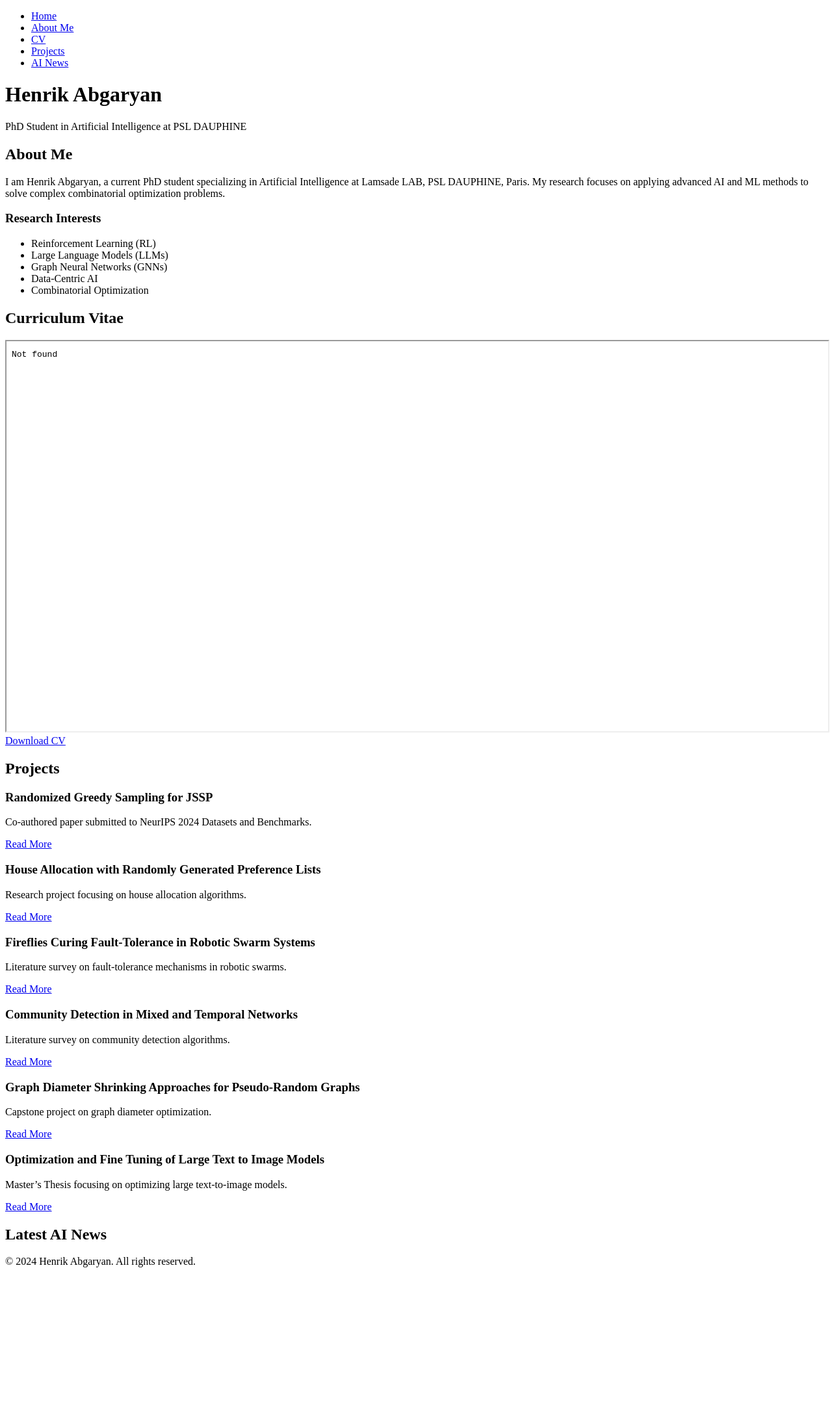
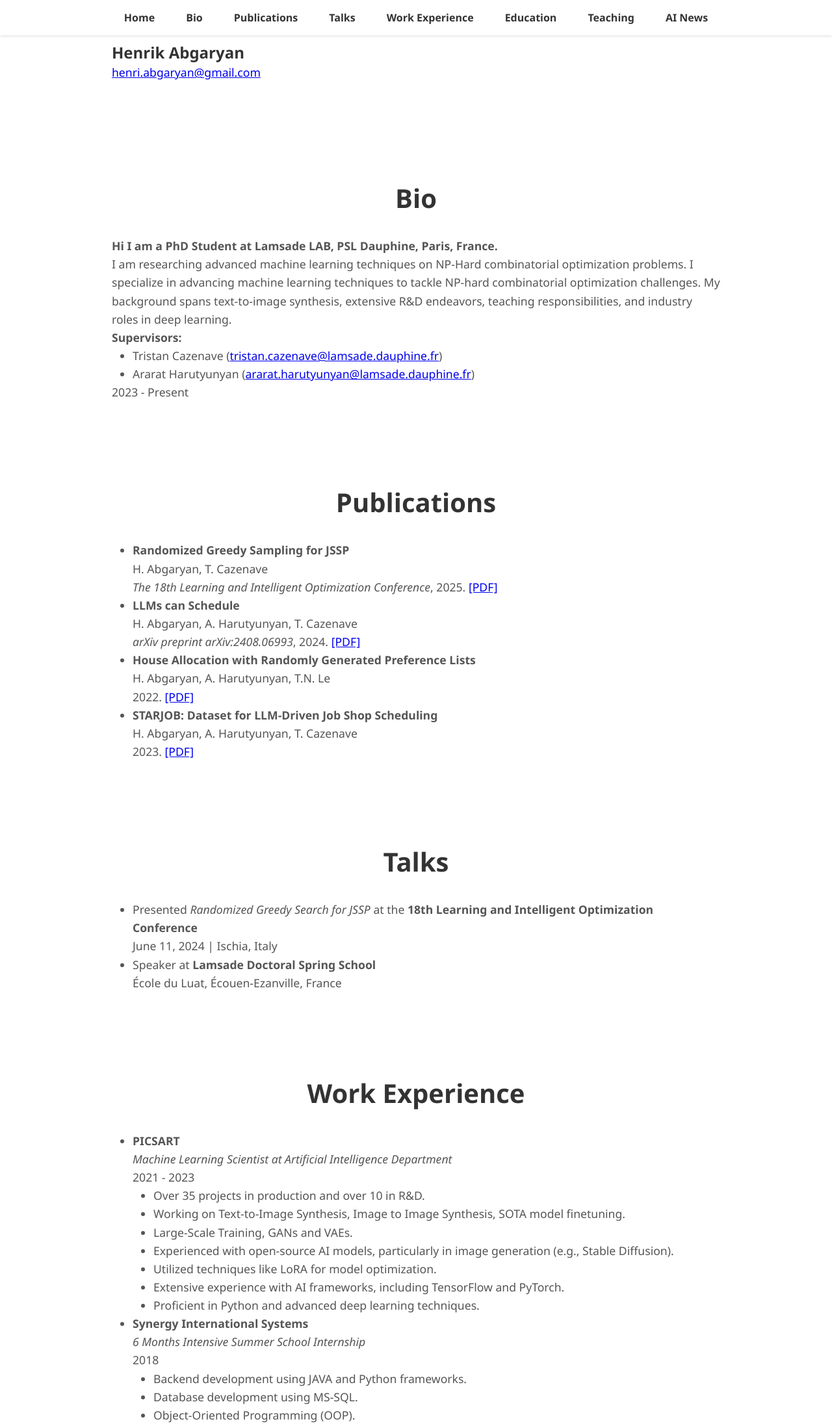
Before and after one commit to Henryabgaryan/Henryabgaryan.github.io, a plain HTML site: page index.html in a window 1280 px wide. Shown: the top 2194 px of the page at 65% size. Before the commit the page ends 1966 px from the top, so only its background shows below. Drawn offline with Linux system fonts and the light colour scheme.

Commit message:
Update index.html

```diff
--- a/index.html
+++ b/index.html
@@ -1,110 +1,220 @@
 <!DOCTYPE html>
 <html lang="en">
 <head>
-    <meta charset="UTF-8">
-    <meta name="viewport" content="width=device-width, initial-scale=1.0">
-    <title>Henrik Abgaryan - PhD in AI</title>
-    <link rel="stylesheet" href="styles.css">
+  <meta charset="UTF-8" />
+  <meta name="viewport" content="width=device-width, initial-scale=1.0"/>
+  <title>Henrik Abgaryan</title>
+
+  <!-- Preconnect & dns-prefetch for AllOrigins (slightly faster fetch) -->
+  <link rel="preconnect" href="https://api.allorigins.win" />
+  <link rel="dns-prefetch" href="https://api.allorigins.win" />
+
+  <link rel="stylesheet" href="style.css" />
 </head>
-<body>
-    <!-- Navigation -->
-    <nav>
+<body class="dark-mode">
+  <nav class="navbar">
     <ul>
-            <li><a href="#landing">Home</a></li>
-            <li><a href="#about">About Me</a></li>
-            <li><a href="#cv">CV</a></li>
-            <li><a href="#projects">Projects</a></li>
-            <li><a href="#news">AI News</a></li>
+      <li><a href="#home" class="active">Home</a></li>
+      <li><a href="#bio">Bio</a></li>
+      <li><a href="#publications">Publications</a></li>
+      <li><a href="#talks">Talks</a></li>
+      <li><a href="#work">Work Experience</a></li>
+      <li><a href="#education">Education</a></li>
+      <li><a href="#teaching">Teaching</a></li>
+      <li><a href="#ai-news">AI News</a></li>
     </ul>
   </nav>
 
-    <!-- Landing Page -->
-    <header id="landing">
-        <div class="overlay"></div>
-        <div class="content">
+  <!-- Star/Fog background (optional) -->
+  <div class="space-scene">
+    <div id="star-container"></div>
+    <div class="fog-layer fog-layer-1"></div>
+    <div class="fog-layer fog-layer-2"></div>
+    <div class="fog-layer fog-layer-3"></div>
+  </div>
+
+  <main>
+    <!-- HOME -->
+    <section id="home" class="fade-in">
+      <div id="siri-bubble-container">
+        <div id="siri-bubble"></div>
+      </div>
+
+      <div class="home-content">
         <h1>Henrik Abgaryan</h1>
-            <p>PhD Student in Artificial Intelligence at PSL DAUPHINE</p>
+        <p><a href="mailto:henri.abgaryan@gmail.com">henri.abgaryan@gmail.com</a></p>
+        <!-- Container for the typed quote -->
+        <p id="quote" style="margin-top: 1.5rem; font-style: italic;"></p>
       </div>
-    </header>
+    </section>
 
-    <!-- About Me Section -->
-    <section id="about">
-        <h2>About Me</h2>
-        <p>
-            I am Henrik Abgaryan, a current PhD student specializing in Artificial Intelligence at Lamsade LAB, PSL DAUPHINE, Paris. My research focuses on applying advanced AI and ML methods to solve complex combinatorial optimization problems.
-        </p>
-        <h3>Research Interests</h3>
+    <!-- BIO -->
+    <section id="bio" class="fade-in">
+      <h2>Bio</h2>
+      <p><strong>Hi I am a PhD Student at Lamsade LAB, PSL Dauphine, Paris, France.</strong></p>
+      <p> I am researching advanced machine learning techniques on NP-Hard combinatorial optimization problems. I specialize in advancing machine learning techniques to tackle NP-hard combinatorial optimization challenges. My background spans text-to-image synthesis, extensive R&D endeavors, teaching responsibilities, and industry roles in deep learning.</p>
+      <p><strong>Supervisors:</strong></p>
       <ul>
-            <li>Reinforcement Learning (RL)</li>
-            <li>Large Language Models (LLMs)</li>
-            <li>Graph Neural Networks (GNNs)</li>
-            <li>Data-Centric AI</li>
-            <li>Combinatorial Optimization</li>
+        <li>Tristan Cazenave (<a href="mailto:tristan.cazenave@lamsade.dauphine.fr">tristan.cazenave@lamsade.dauphine.fr</a>)</li>
+        <li>Ararat Harutyunyan (<a href="mailto:ararat.harutyunyan@lamsade.dauphine.fr">ararat.harutyunyan@lamsade.dauphine.fr</a>)</li>
+      </ul>
+      <p>2023 - Present</p>
+    </section>
+
+    <!-- PUBLICATIONS -->
+    <section id="publications" class="fade-in">
+      <h2>Publications</h2>
+      <ul>
+        <li>
+          <strong>Randomized Greedy Sampling for JSSP</strong><br />
+          H. Abgaryan, T. Cazenave<br />
+          <em>The 18th Learning and Intelligent Optimization Conference</em>, 2025.
+          <a href="https://link.springer.com/book/9783031756221" target="_blank">[PDF]</a>
+        </li>
+        <li>
+          <strong>LLMs can Schedule</strong><br />
+          H. Abgaryan, A. Harutyunyan, T. Cazenave<br />
+          <em>arXiv preprint arXiv:2408.06993</em>, 2024.
+          <a href="https://arxiv.org/pdf/2408.06993" target="_blank">[PDF]</a>
+        </li>
+        <li>
+          <strong>House Allocation with Randomly Generated Preference Lists</strong><br />
+          H. Abgaryan, A. Harutyunyan, T.N. Le<br />
+          2022.
+          <a
+            href="https://hal.science/hal-03779779v1/file/House_allocation_with_random_lists_with_Spring_Questions_and_conflict_of_interest.pdf"
+            target="_blank"
+            >[PDF]</a
+          >
+        </li>
+        <li>
+          <strong>STARJOB: Dataset for LLM-Driven Job Shop Scheduling</strong><br />
+          H. Abgaryan, A. Harutyunyan, T. Cazenave<br />
+          2023.
+          <a href="https://openreview.net/pdf?id=z4Ho599uOL" target="_blank">[PDF]</a>
+        </li>
       </ul>
     </section>
 
-    <!-- CV Section -->
-    <section id="cv">
-        <h2>Curriculum Vitae</h2>
-        <iframe src="CV_Henrik_Abgaryan.pdf" width="100%" height="600px"></iframe>
-        <a href="CV_Henrik_Abgaryan.pdf" download class="download-btn">Download CV</a>
+    <!-- TALKS -->
+    <section id="talks" class="fade-in">
+      <h2>Talks</h2>
+      <ul>
+        <li>
+          Presented <em>Randomized Greedy Search for JSSP</em> at the
+          <strong>18th Learning and Intelligent Optimization Conference</strong><br />
+          June 11, 2024 | Ischia, Italy
+        </li>
+        <li>
+          Speaker at <strong>Lamsade Doctoral Spring School</strong><br />
+          École du Luat, Écouen-Ezanville, France
+        </li>
+      </ul>
     </section>
 
-    <!-- Projects Section -->
-    <section id="projects">
-        <h2>Projects</h2>
-        <div class="project-list">
-            <!-- Example Project -->
-            <div class="project-item">
-                <h3>Randomized Greedy Sampling for JSSP</h3>
-                <p>Co-authored paper submitted to NeurIPS 2024 Datasets and Benchmarks.</p>
-                <a href="#" target="_blank">Read More</a>
-            </div>
-            <!-- Add more projects similarly -->
-            <div class="project-item">
-                <h3>House Allocation with Randomly Generated Preference Lists</h3>
-                <p>Research project focusing on house allocation algorithms.</p>
-                <a href="#" target="_blank">Read More</a>
-            </div>
-            <div class="project-item">
-                <h3>Fireflies Curing Fault-Tolerance in Robotic Swarm Systems</h3>
-                <p>Literature survey on fault-tolerance mechanisms in robotic swarms.</p>
-                <a href="#" target="_blank">Read More</a>
-            </div>
-            <div class="project-item">
-                <h3>Community Detection in Mixed and Temporal Networks</h3>
-                <p>Literature survey on community detection algorithms.</p>
-                <a href="#" target="_blank">Read More</a>
-            </div>
-            <div class="project-item">
-                <h3>Graph Diameter Shrinking Approaches for Pseudo-Random Graphs</h3>
-                <p>Capstone project on graph diameter optimization.</p>
-                <a href="#" target="_blank">Read More</a>
-            </div>
-            <div class="project-item">
-                <h3>Optimization and Fine Tuning of Large Text to Image Models</h3>
-                <p>Master’s Thesis focusing on optimizing large text-to-image models.</p>
-                <a href="#" target="_blank">Read More</a>
-            </div>
-            <!-- Add more projects as needed -->
-        </div>
+    <!-- WORK EXPERIENCE -->
+    <section id="work" class="fade-in">
+      <h2>Work Experience</h2>
+      <ul>
+        <li>
+          <strong>PICSART</strong><br />
+          <em>Machine Learning Scientist at Artificial Intelligence Department</em><br />
+          2021 - 2023
+          <ul>
+            <li>Over 35 projects in production and over 10 in R&D.</li>
+            <li>Working on Text-to-Image Synthesis, Image to Image Synthesis, SOTA model finetuning.</li>
+            <li>Large-Scale Training, GANs and VAEs.</li>
+            <li>Experienced with open-source AI models, particularly in image generation (e.g., Stable Diffusion).</li>
+            <li>Utilized techniques like LoRA for model optimization.</li>
+            <li>Extensive experience with AI frameworks, including TensorFlow and PyTorch.</li>
+            <li>Proficient in Python and advanced deep learning techniques.</li>
+          </ul>
+        </li>
+        <li>
+          <strong>Synergy International Systems</strong><br />
+          <em>6 Months Intensive Summer School Internship</em><br />
+          2018
+          <ul>
+            <li>Backend development using JAVA and Python frameworks.</li>
+            <li>Database development using MS-SQL.</li>
+            <li>Object-Oriented Programming (OOP).</li>
+          </ul>
+        </li>
+
+      </ul>
     </section>
 
-    <!-- AI News Feed Section -->
-    <section id="news">
-        <h2>Latest AI News</h2>
-        <div id="news-feed">
-            <!-- News articles will be dynamically inserted here -->
-        </div>
+    <!-- EDUCATION -->
+    <section id="education" class="fade-in">
+      <h2>Education</h2>
+      <ul>
+        <li>
+          <strong>Master's of Computer Science</strong><br />
+          M2 AI Systems and Data, PSL Dauphine<br />
+          Paris, France | 2022 - 2023
+          <ul>
+            <li>One of Top 50 of world universities according to Shanghai Ranking.</li>
+            <li>Master’s Thesis: “Optimization and Fine Tuning of Large Text to Image Models”.</li>
+          </ul>
+        </li>
+        <li>
+          <strong>Bachelor of Computer Science</strong><br />
+          American University of Armenia<br />
+          2017 - 2021
+          <ul>
+            <li>Literature Survey: Fireflies curing Fault-Tolerance in Robotic Swarm Systems.</li>
+            <li>Literature Survey: Community Detection in Mixed and Temporal Networks.</li>
+            <li>Capstone: Graph Diameter Shrinking Approaches for Pseudo-Random Graphs.</li>
+          </ul>
+        </li>
+      </ul>
     </section>
 
-    <!-- Footer -->
-    <footer>
-        <p>&copy; 2024 Henrik Abgaryan. All rights reserved.</p>
-    </footer>
+    <!-- TEACHING -->
+    <section id="teaching" class="fade-in">
+      <h2>Teaching</h2>
+      <ul>
+        <li>
+          <strong>Teaching Associate:</strong> Introduction to ML<br />
+          M1 MIAGE Apprentissage, Paris Dauphine PSL<br />
+          September 2024 - February 2025 | Paris, France
+        </li>
+        <li>
+          <strong>Teaching Associate:</strong> Artificial Intelligence<br />
+          M1 MIAGE Apprentissage, Paris Dauphine PSL<br />
+          January 2024 - May 2025 | Paris, France
+        </li>
+        <li>
+          <strong>Teaching Associate:</strong> Outils en informatique (Excel)<br />
+          Paris Dauphine PSL<br />
+          January 2024 - May 2025 | Paris, France
+        </li>
+        <li>
+          <strong>Teaching Associate:</strong> Outils en informatique (Internet, HTML)<br />
+          Paris Dauphine PSL<br />
+          January 2024 - May 2025 | Paris, France
+        </li>
+        <li>
+          <strong>Teaching Associate:</strong> Causal Inference<br />
+          American University of Armenia<br />
+          January 2022 - May 2022 | Yerevan, Armenia
+        </li>
+        <li>
+          <strong>Teaching Assistant:</strong> Data Visualization<br />
+          American University of Armenia<br />
+          September 2021 - December 2021 | Yerevan, Armenia
+        </li>
+      </ul>
+    </section>
 
-    <!-- Scripts -->
-    <script src="newsConfig.js"></script>
+    <!-- AI NEWS SECTION -->
+    <section id="ai-news" class="fade-in">
+      <h2>AI News</h2>
+      <p>Latest AI news from around the web</p>
+      <ul id="ai-news-list"></ul>
+    </section>
+  </main>
+
   <script src="main.js"></script>
 </body>
 </html>
```
Lines whose indentation alone changed are shown as unchanged.
